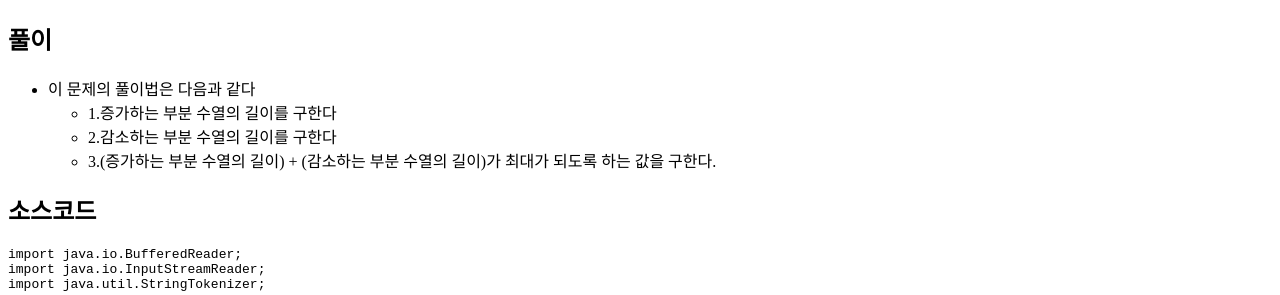
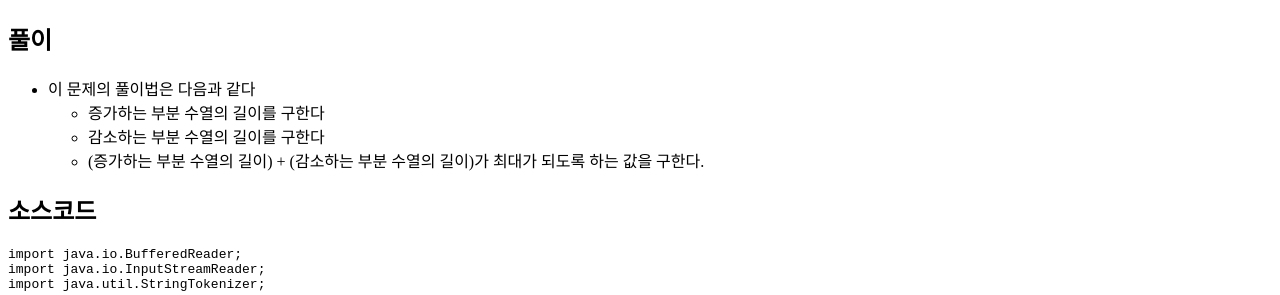
Before and after one commit to ByoungJoonIm/ByoungJoonIm.github.io, a Jekyll site: the page built from _posts/2019-11-16-baekjoon-11054.md, in a window 1280 px wide. Shown: the part 649-944 px from the top of the page. Built offline with Jekyll 4.4.1, drawn with Linux system fonts in a browser that asks for light colours; comment, search, counter and statistics services are not loaded; a style sheet for code colours, icons or effects is not loaded.

Commit message:
Update 2019-11-16-baekjoon-11054.md

````diff
--- a/_posts/2019-11-16-baekjoon-11054.md
+++ b/_posts/2019-11-16-baekjoon-11054.md
@@ -19,9 +19,9 @@ tags: algorithm java backjoon
 
 ## 풀이
 - 이 문제의 풀이법은 다음과 같다
-  - 1.증가하는 부분 수열의 길이를 구한다
-  - 2.감소하는 부분 수열의 길이를 구한다
-  - 3.(증가하는 부분 수열의 길이) + (감소하는 부분 수열의 길이)가 최대가 되도록 하는 값을 구한다.
+  - 증가하는 부분 수열의 길이를 구한다
+  - 감소하는 부분 수열의 길이를 구한다
+  - (증가하는 부분 수열의 길이) + (감소하는 부분 수열의 길이)가 최대가 되도록 하는 값을 구한다.
 
 ## 소스코드
 ```java
````
